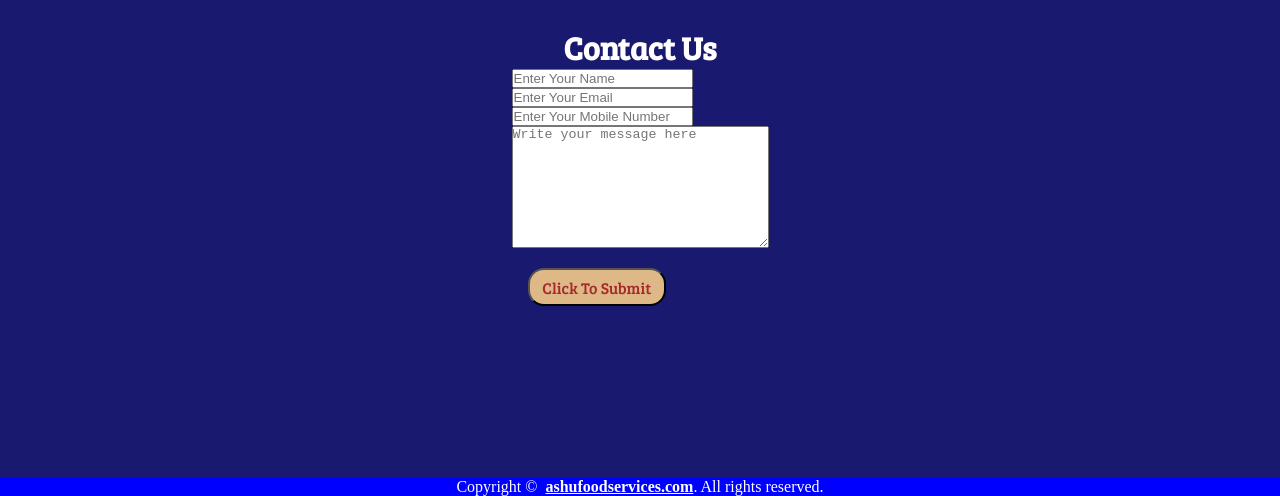
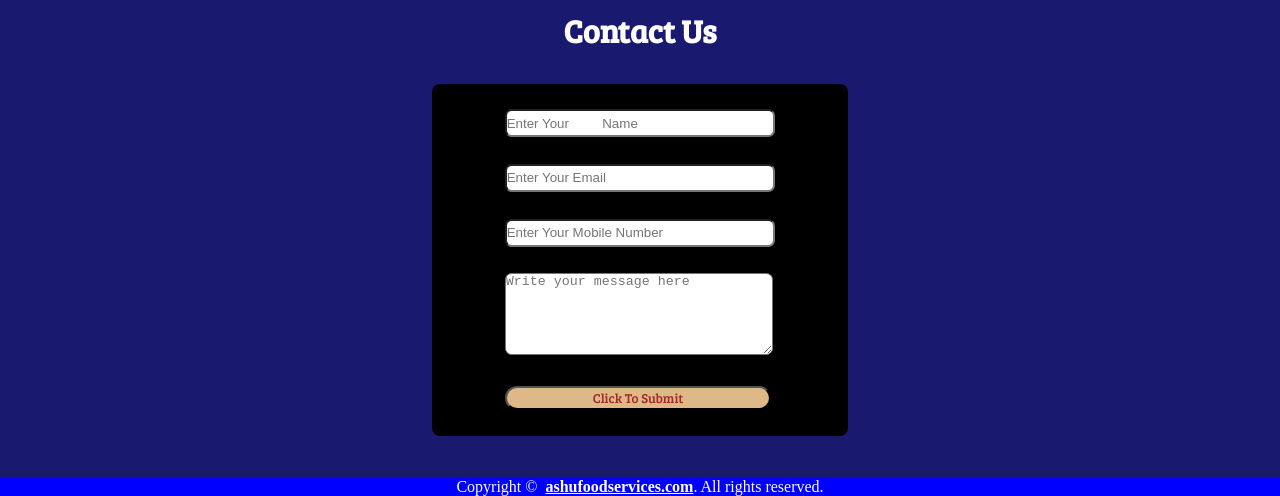
Before and after one commit to spyingcoder/Ashu-Food-Services, a plain HTML site: page index.html in a window 1280 px wide. Shown: the part 1105-1601 px from the top of the page. Drawn offline with Linux system fonts and the light colour scheme; a web font is replaced by a local one.

Commit message:
front end for desktop view completed

```diff
--- a/index.html
+++ b/index.html
@@ -63,23 +63,26 @@
 
   <section id="contact-section">
     <h1 class="primary-heading">Contact Us</h1>
+    <div  id="contact-form-area">
     <form action="">
-      <div class="form-group">
-        <input type="text" name="name" id="name" placeholder="Enter Your Name"/>
+      <div>
+        <input type="text"  class="form-group" name="name" id="name" placeholder="Enter Your
+        Name"/>
       </div>
-      <div class="form-group">
-        <input type="email" name="email" id="email" placeholder="Enter Your Email"/>
+      <div>
+        <input  class="form-group" type="email" name="email" id="email" placeholder="Enter Your Email"/>
       </div>
-      <div class="form-group">
-        <input type="number" name="phone_number" placeholder="Enter Your Mobile Number" id="phone_number"/>
+      <div>
+        <input  class="form-group" type="number" name="phone_number" placeholder="Enter Your Mobile Number" id="phone_number"/>
       </div>
-      <div class="form-group">
-        <textarea name="message" id="message" placeholder="Write your message here" rows="8" cols="30"></textarea>
+      <div>
+        <textarea class="form-group" name="message" id="message" placeholder="Write your message here" rows="8" cols="30"></textarea>
       </div>
-      <div class="form-group">
-        <button class="btn" id="submit" type="submit">Click To Submit</button>
+      <div>
+        <button  class="form-group" id="submit" type="submit">Click To Submit</button>
       </div>
     </form>
+    </div>
   </section>
 
   <footer>
--- a/style.css
+++ b/style.css
@@ -123,7 +123,7 @@ nav ul li a:hover{
   border: 2px solid red;
   border-radius: 2em;
   margin: 1em;
-  padding-top: 3em;
+  padding-top: 5em;
   padding-left: 3.5em;
   padding-right: 3.5em;
   padding-bottom: 3em;
@@ -214,18 +214,55 @@ nav ul li a:hover{
 
 /* Contact-section */
 #contact-section{
+  height: 30rem;
+  background-color: midnightblue;
+  flex-direction: column;
+  color: white;
   display: flex;
   justify-content: center;
-  color: white;
+  align-items: center;
+}
+
+#contact-form-area{
+  background-color: black;
+  display: flex;
+  justify-content: center;
   align-items: center;
   flex-direction: column;
-  height: 30rem;
-  background-color: midnightblue;
+  align-content: space-around;
+  flex-wrap: wrap;
+  width: 22em;
+  height: 20em;
+  border-radius: 0.5em;
+  padding: 1em 2em;
 }
 
 #contact-section h1{
   color: white;
-  margin-top: -4em;
+  margin-top: -1em;
+  margin-bottom: 1em;
+}
+
+.form-group{
+  width: 20em;
+  height: 1.8em;
+  margin: 1em;
+  border-radius: 0.5em;
+}
+
+#message{
+  height: 6em;
+}
+
+#submit{
+  border-radius: 1em;
+  color: brown;
+  font-family: 'Bree Serif', serif;
+  background-color: burlywood;
+}
+
+#submit:hover{
+  cursor: pointer;
 }
 
 /* footer-section */
@@ -236,7 +273,6 @@ footer{
   align-items: center;
   color: white;
   background-color: blue;
-  /* bottom: 0px; */
 }
 
 footer a{
```
